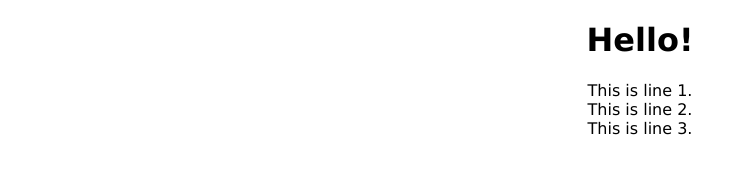
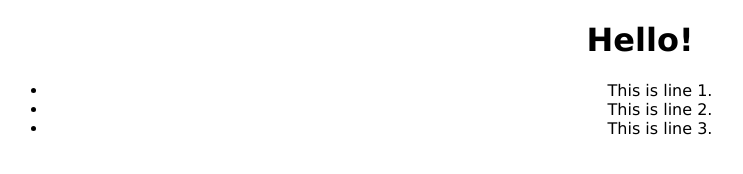
Before and after one commit to suyeonson/merge_conflict, a plain HTML site: page index.html in a window 1280 px wide. Shown: the whole page, without its empty margins (0-743 px from the left). Drawn offline with nearby package versions, Linux system fonts and the light colour scheme.

Commit message:
merge conflict muahaha

```diff
--- a/index.html
+++ b/index.html
@@ -7,7 +7,7 @@
 			text-align: center;
 			font-family: "Verdana", sans-serif;
 		}
-		ul {
+		ol {
 			list-style-type: none;
 			padding: 0;
 		}
```
